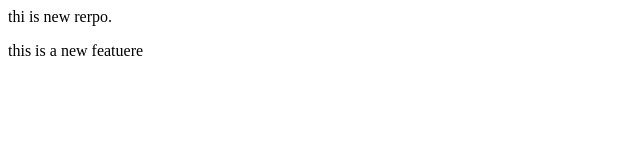
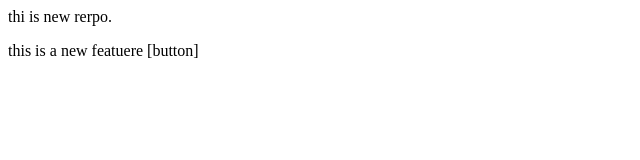
Before and after one commit to gautambhatia22/local-repo, a plain HTML site: page localrepo/index.html in a window 1280 px wide. Shown: the full height of the page, 0-640 px from the left. Drawn offline with Linux system fonts and the light colour scheme.

Commit message:
add button

```diff
--- a/localrepo/index.html
+++ b/localrepo/index.html
@@ -1,2 +1,2 @@
 <p>thi is new rerpo.</p>
-<p>this is a new featuere</p>
+<p>this is a new featuere [button]</p>
```
